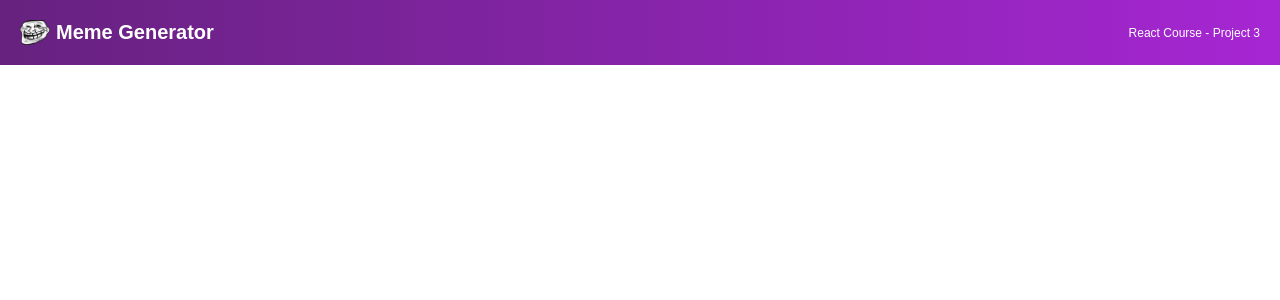
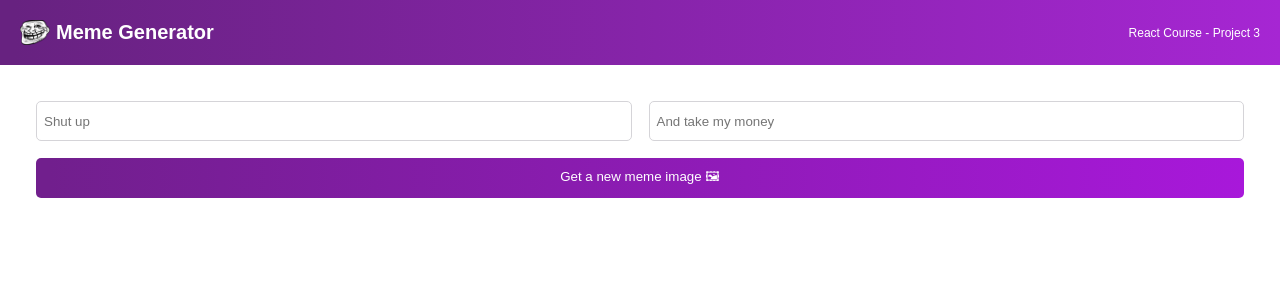
Before and after one commit to Tundoor/CS20240188_WFO2407_GroupC_Thandolwethu-Mbokazi_DJS07, a React (Vite) app: page / in a window 1280 px wide. Shown: the top 300 px of the page. Built offline with nearby package versions, Linux system fonts and the light colour scheme.

Commit message:
Created Meme Component

```diff
--- a/src/App.jsx
+++ b/src/App.jsx
@@ -1,10 +1,12 @@
 import Header from "./components/Header"
+import Meme from "./components/Meme"
 
 function App() {
 
   return (
     <>
        <Header />
+       <Meme />
     </>
   )
 }
--- /dev/null
+++ b/src/components/Meme.jsx
@@ -0,0 +1,28 @@
+function Meme() {
+
+    return (
+      <>
+        <main>
+            <form className="form">
+                <input
+                    type="text"
+                    placeholder="Shut up"
+                    className="form--input"
+                />
+                <input
+                    type="text"
+                    placeholder="And take my money"
+                    className="form--input"
+                />
+                <button
+                    className="form--button"
+                >
+                    Get a new meme image 🖼
+                </button>
+            </form>
+        </main>
+      </>
+    )
+  }
+
+  export default Meme
```
